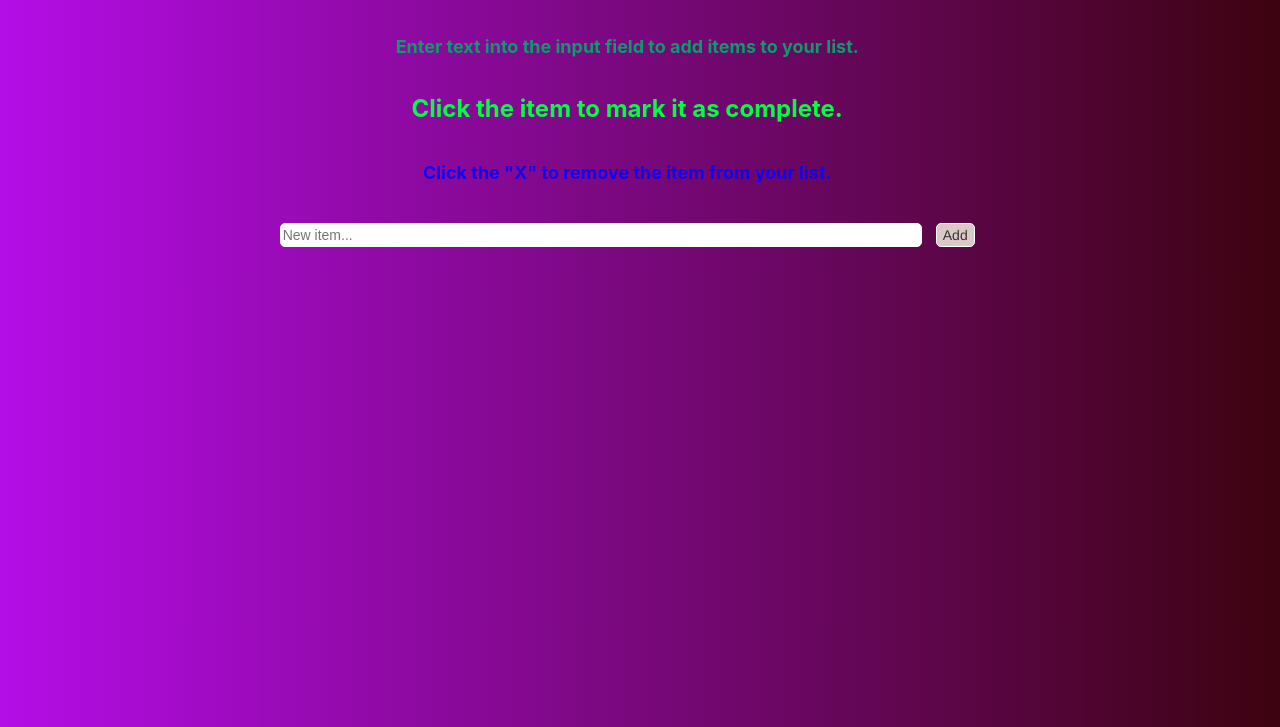
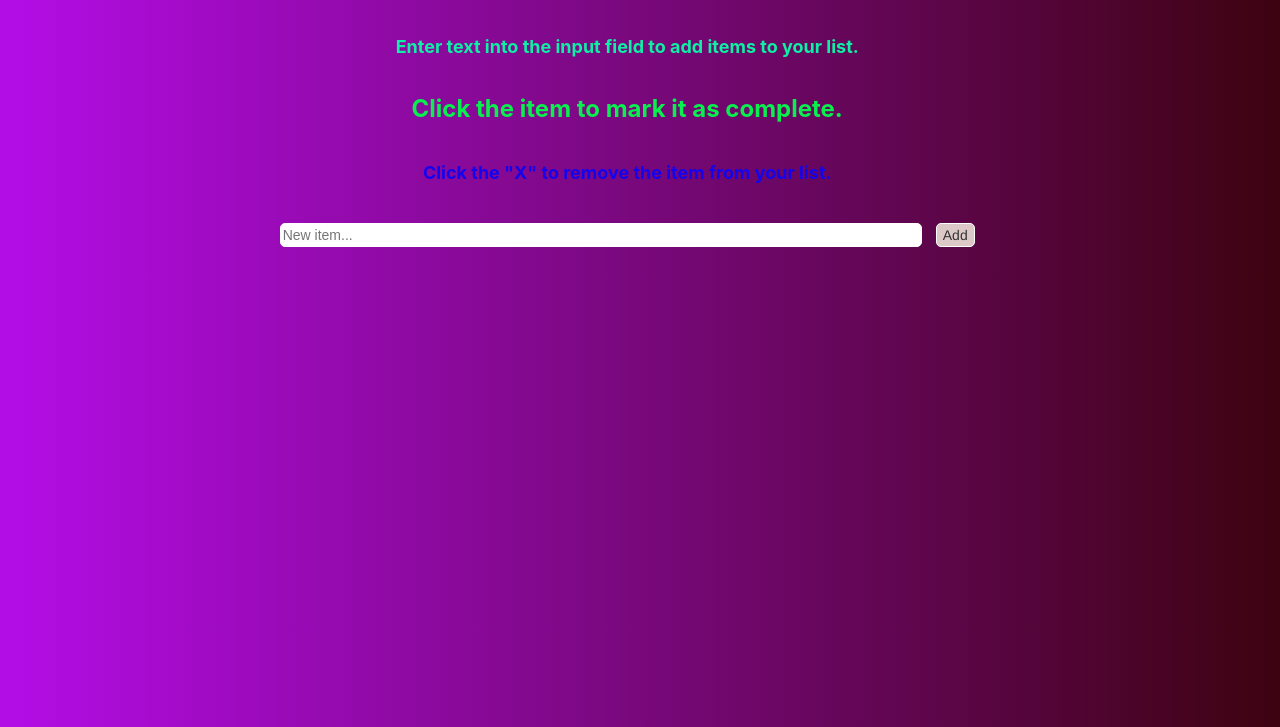
Before and after one commit to ashan-tharaka/MyToDo, a plain HTML site: page index.html in a window 1280 px wide. Shown: the part 73-800 px from the top of the page. Drawn offline with nearby package versions, Linux system fonts and the light colour scheme.

Commit message:
Update style.css
update colors

```diff
--- a/style.css
+++ b/style.css
@@ -20,18 +20,18 @@ h3 {
 }
 
 h3 {
-    color: rgb(0, 255, 64);
+    color: rgb(8, 240, 77);
     font-weight: bold;
 }
 
 #forth {
     color: rgb(20, 4, 238);
     color-adjust: BlinkMacSystemFont;
-    font-weight: bold;
+    font-weight: bolder;
 }
 
 #second {
-    color: rgb(10, 156, 108);
+    color: rgb(14, 240, 165);
 }
 
 #userInput {
```
